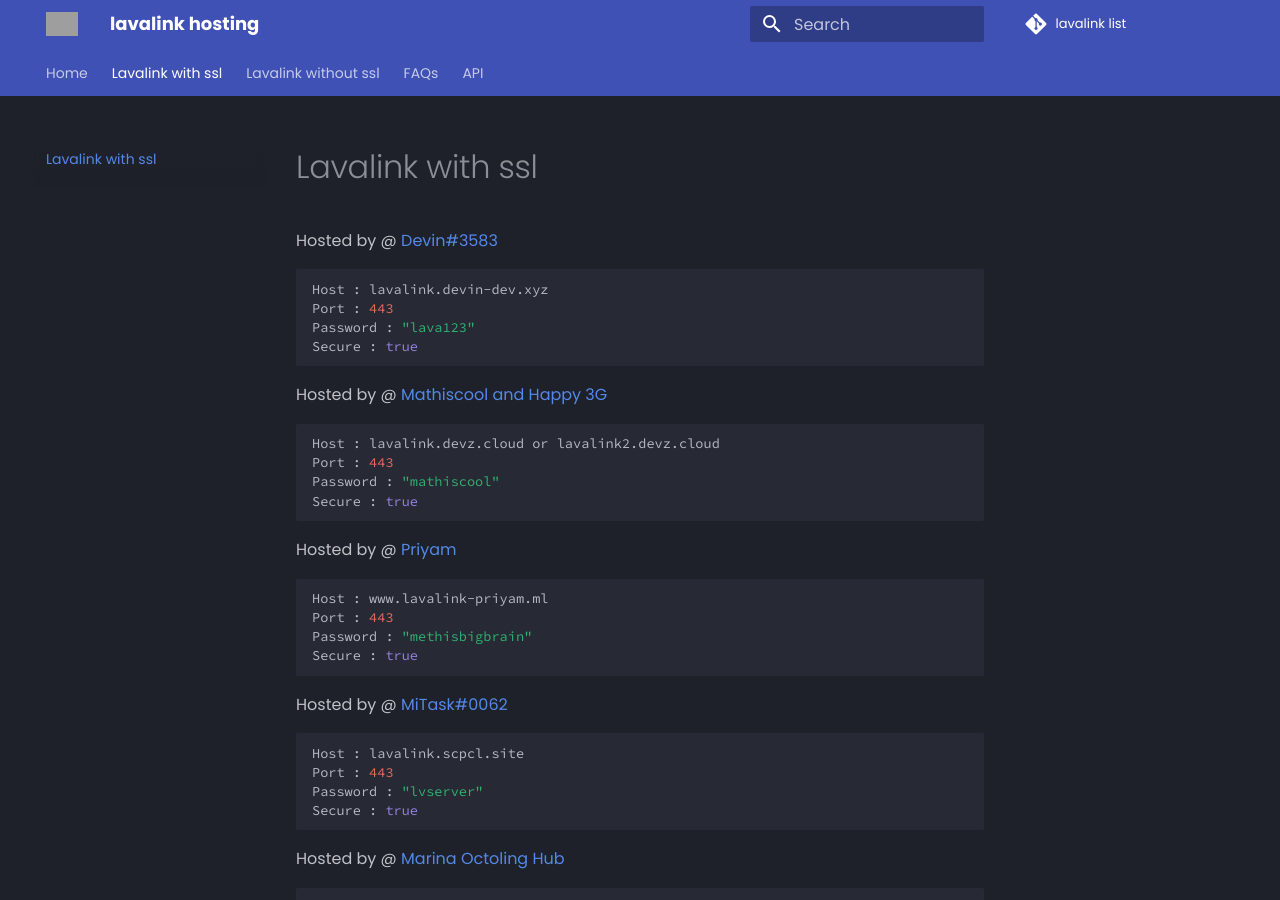
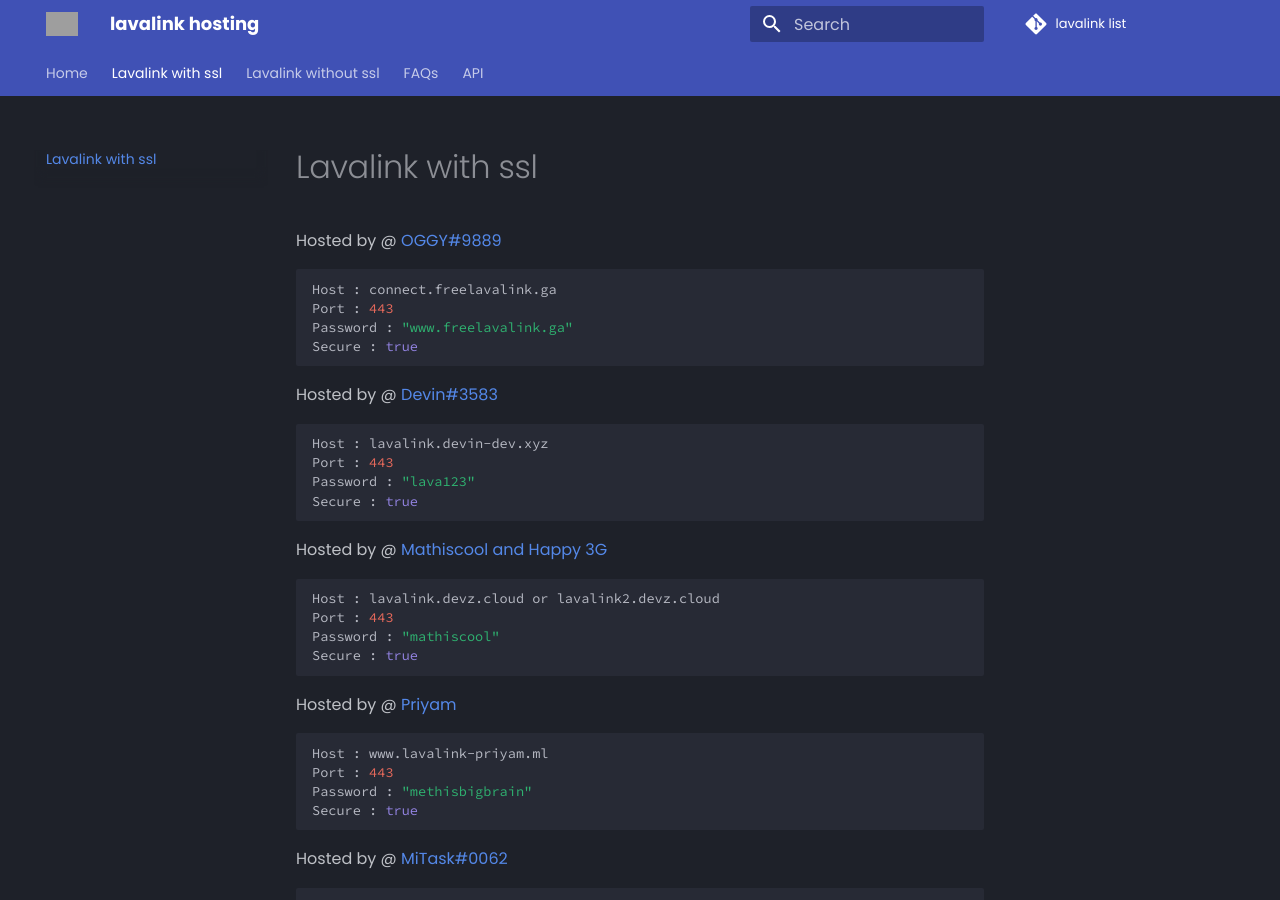
Before and after one commit to DarrenOfficial/lavalink-list, an MkDocs documentation site: the page built from docs/SSL/lavalink-with-ssl.md, in a window 1280 px wide and 900 px high. Built offline with MkDocs 1.6.1 and Material for MkDocs 9.7.7, drawn with Linux system fonts in a browser that asks for light colours; comment, search, counter and statistics services are not loaded; grey boxes are pictures that could not be loaded.

Commit message:
added lavalink-with-ssl.md (#70)

````diff
--- a/docs/SSL/lavalink-with-ssl.md
+++ b/docs/SSL/lavalink-with-ssl.md
@@ -4,6 +4,13 @@ description: SSL Uses Secure WS connection, whilst No SSL uses standard WS. if y
 ---
 
 ---
+Hosted by @ [OGGY#9889](https://bit.ly/freelavalink)
+```bash
+Host : connect.freelavalink.ga
+Port : 443
+Password : "www.freelavalink.ga"
+Secure : true
+```
 Hosted by @ [Devin#3583](https://github.com/DevinOfficial)
 ```bash
 Host : lavalink.devin-dev.xyz
````
